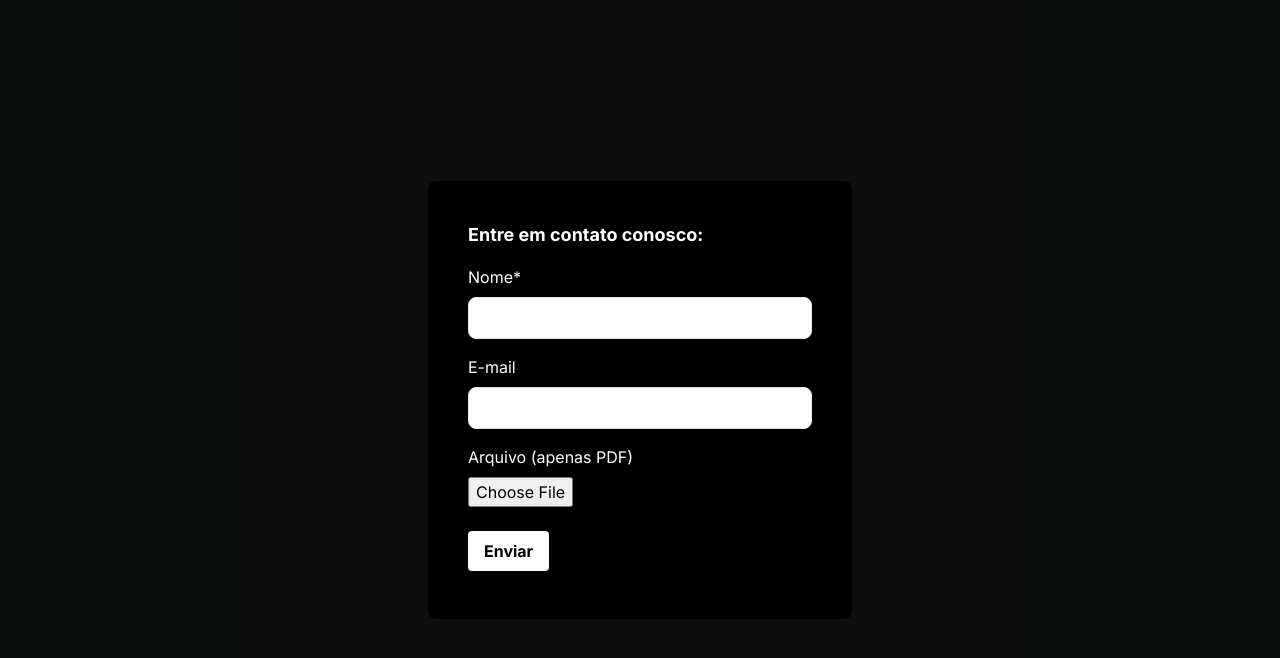
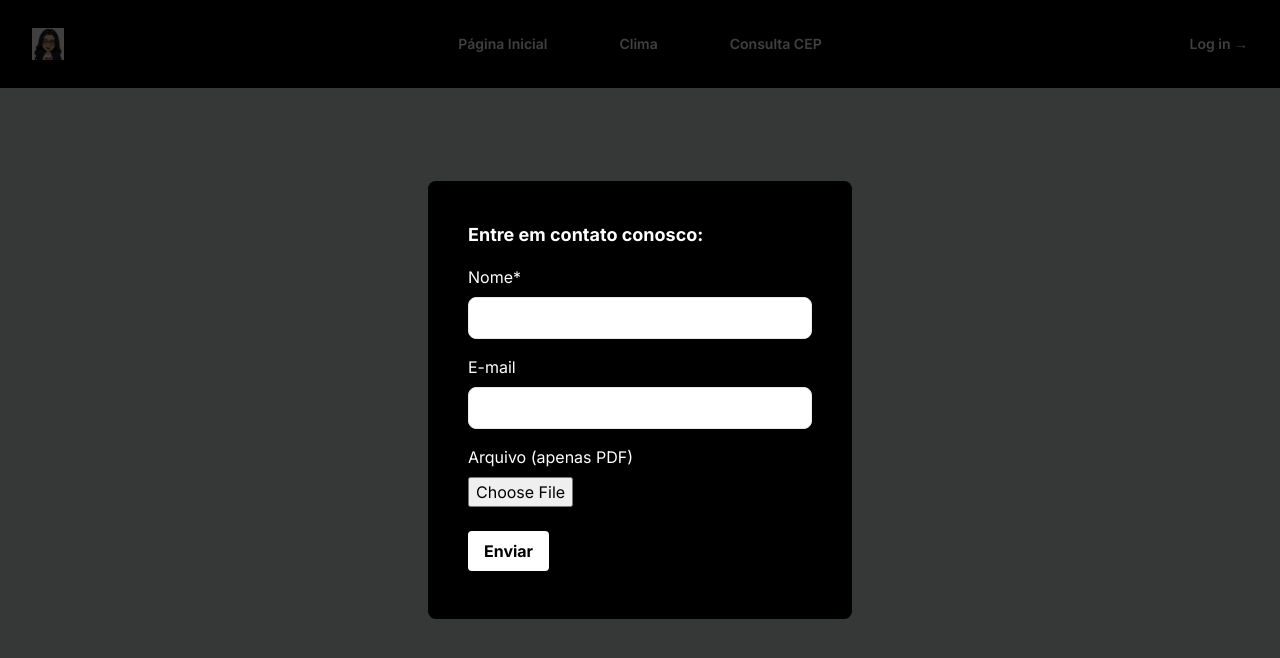
Before and after one commit to thaisdsandim/desafio-plin, a Next.js app: page / in a window 1280 px wide. Shown: the top 658 px of the page. Built offline with nearby package versions, Linux system fonts and the light colour scheme.

Commit message:
[FIX] style configs

```diff
--- a/src/app/page.tsx
+++ b/src/app/page.tsx
@@ -4,6 +4,7 @@ import { useState, useEffect } from 'react';
 import Button from '@/components/Button';
 import Link from 'next/link';
 import ContactForm from '@/components/ContactForm';
+import Menu from '@/components/Menu';
 
 interface FormData {
   name: string;
@@ -34,8 +35,9 @@ export default function Home() {
 
   return (
     <>
-    <main>
-      <div className="fixed inset-0 z-50 flex items-center justify-center bg-black bg-opacity-75">
+    <div className="fixed min-w-full max-w-full">
+      <Menu />
+      <div className="flex justify-center mt-20">
         <div className="flex-col p-6 max-w-md text-center">
           <h1 className="font-bold text-3xl mb-10">Olá, {submittedName}!</h1>
           <p className="text-2xl mb-10">O que deseja fazer?</p>
@@ -47,7 +49,7 @@ export default function Home() {
           </Link>
         </div>
       </div>
-    </main>
+    </div>
     {isModalOpen && (
         <div className="fixed inset-0 z-50 flex items-center justify-center bg-black bg-opacity-75">
           <div className="bg-black p-6 rounded-lg max-w-md">
--- a/src/components/Button.tsx
+++ b/src/components/Button.tsx
@@ -7,7 +7,7 @@ export default function Button({ type, label }: ButtonProps) {
   return (
     <button
       type={type}
-      className="bg-white hover:bg-white text-black font-bold py-2 px-4 mb-2 rounded"
+      className="bg-white hover:bg-gray-500 text-black font-bold py-2 px-4 mb-2 rounded"
     >
       {label}
     </button>
--- a/src/components/Card.tsx
+++ b/src/components/Card.tsx
@@ -16,12 +16,13 @@ interface CardProps {
   weatherData: WeatherData | null;
 }
 
-type WeatherDescription = 'clear sky' | 'few clouds' | 'scattered clouds' | 'broken clouds' | 'shower rain' | 'rain' | 'thunderstorm' | 'snow' | 'mist';
+type WeatherDescription = 'clear sky' | 'few clouds' | 'overcast clouds' | 'scattered clouds' | 'broken clouds' | 'shower rain' | 'rain' | 'thunderstorm' | 'snow' | 'mist';
 
 export default function Card({ weatherData }: CardProps) {
   const weatherBackgroundImages: Record<WeatherDescription, string> = {
     'clear sky': 'ceulimpo.jpg',
     'few clouds': 'ceucomnuvens.jpg',
+    'overcast clouds': 'nublado.jpg',
     'scattered clouds': 'nuvensdispersas.jpg',
     'broken clouds': 'nuvensquebradas.jpg',
     'shower rain': 'chuvaleve.jpg',
--- a/src/components/menu/Logo.tsx
+++ b/src/components/menu/Logo.tsx
@@ -1,8 +1,10 @@
+import Image from 'next/image';
+
 export default function Logo() {
   return (
     <a href="/" className="-m-1.5 p-1.5">
       <span className="sr-only">Thais Sandim</span>
-      <img className="h-8 w-auto" src="avatar.svg" alt="Logo" />
+      <Image className="h-8 w-auto" src="/avatar.svg" alt="Logo" width={128} height={128} />
     </a>
   );
 }
```
Also changed, not shown: public/nublado.jpg (added).
